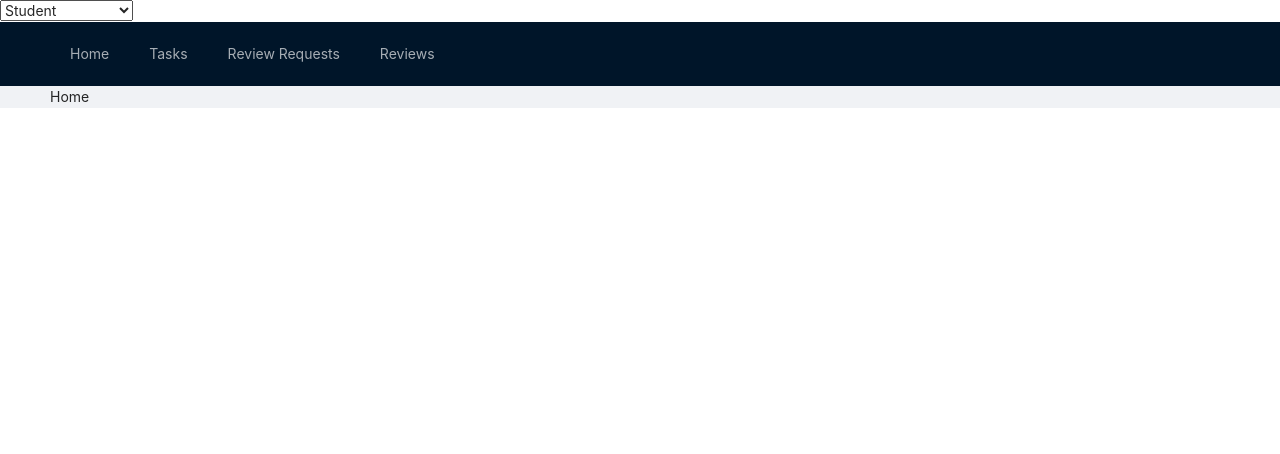
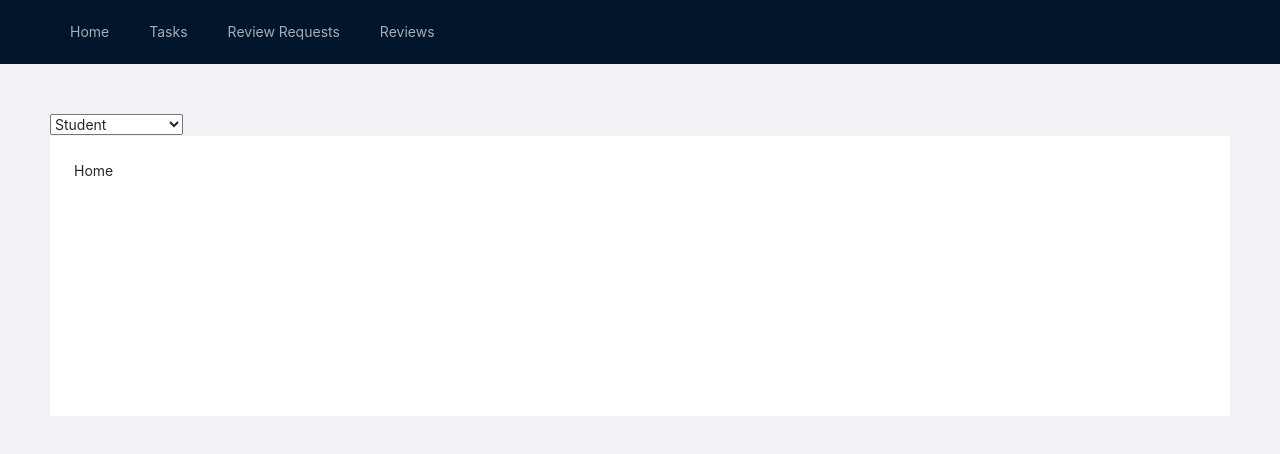
Before and after one commit to lp-msarchitect/x-check-app, a React (Create React App) app: page / in a window 1280 px wide. Shown: the top 454 px of the page. Built offline with nearby package versions, Linux system fonts and the light colour scheme.

Commit message:
feat: install scss (node-sass), move role selector to content

```diff
--- a/package.json
+++ b/package.json
@@ -13,6 +13,7 @@
     "@types/react-router-dom": "^5.1.5",
     "antd": "^4.6.2",
     "concurrently": "^5.3.0",
+    "node-sass": "^4.14.1",
     "react": "^16.13.1",
     "react-dom": "^16.13.1",
     "react-router-dom": "^5.2.0",
--- a/src/components/App/App.css
+++ /dev/null
@@ -1 +0,0 @@
-@import '~antd/dist/antd.css';
--- /dev/null
+++ b/src/components/App/App.scss
@@ -0,0 +1,12 @@
+@import '~antd/dist/antd.css';
+
+#root {
+  height: 100%;
+  display: flex;
+}
+
+.app-content {
+  background: #fff;
+  padding: 24px;
+  min-height: 280px;
+}
--- a/src/components/App/App.tsx
+++ b/src/components/App/App.tsx
@@ -8,7 +8,7 @@ import ReviewRequests from '../ReviewRequests/ReviewRequests';
 import Reviews from '../Reviews/Reviews';
 import Sessions from '../Sessions/Sessions';
 import Navbar from '../Navbar/Navbar';
-import './App.css';
+import './App.scss';
 import { UserRole } from '../../models/data-models';
 
 const App = (): JSX.Element => {
@@ -22,7 +22,13 @@ const App = (): JSX.Element => {
   };
 
   return (
-    <div>
+    <Router>
+      <Layout className="layout">
+        <Header>
+          <div className="logo" />
+          <Navbar role={role} />
+        </Header>
+        <Content style={{ padding: '50px' }}>
           <div>
             <select value={role} onChange={handleRoleChange}>
               <option value="author">Author</option>
@@ -31,13 +37,7 @@ const App = (): JSX.Element => {
               <option value="coursemanager">Course Manager</option>
             </select>
           </div>
-      <Router>
-        <Layout className="layout">
-          <Header>
-            <div className="logo" />
-            <Navbar role={role} />
-          </Header>
-          <Content style={{ padding: '0 50px' }}>
+          <div className="app-content">
             <Switch>
               <Route path="/users">
                 <Users />
@@ -58,10 +58,10 @@ const App = (): JSX.Element => {
                 <Home />
               </Route>
             </Switch>
+          </div>
         </Content>
       </Layout>
     </Router>
-    </div>
   );
 };
 
```
Also changed, not shown: 1 other file (tests, documents, lock files or other folders). Lines whose indentation alone changed are shown as unchanged.
